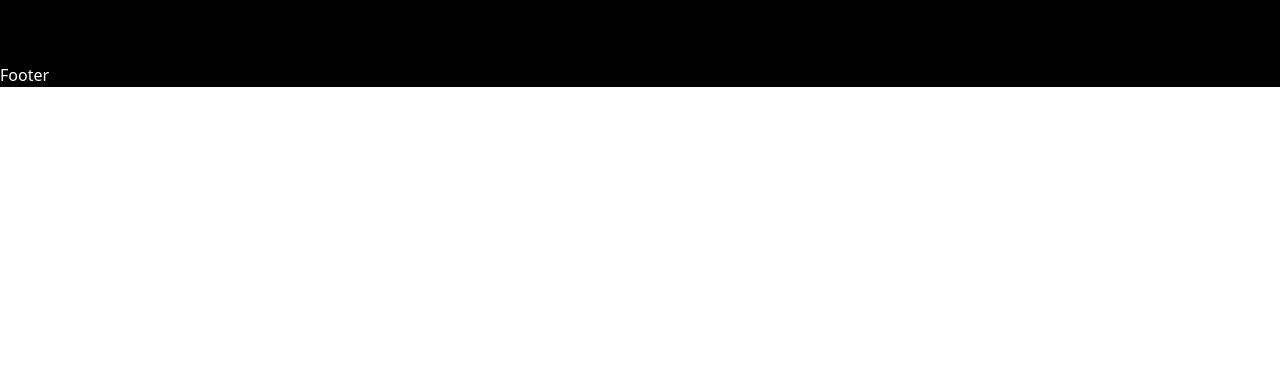
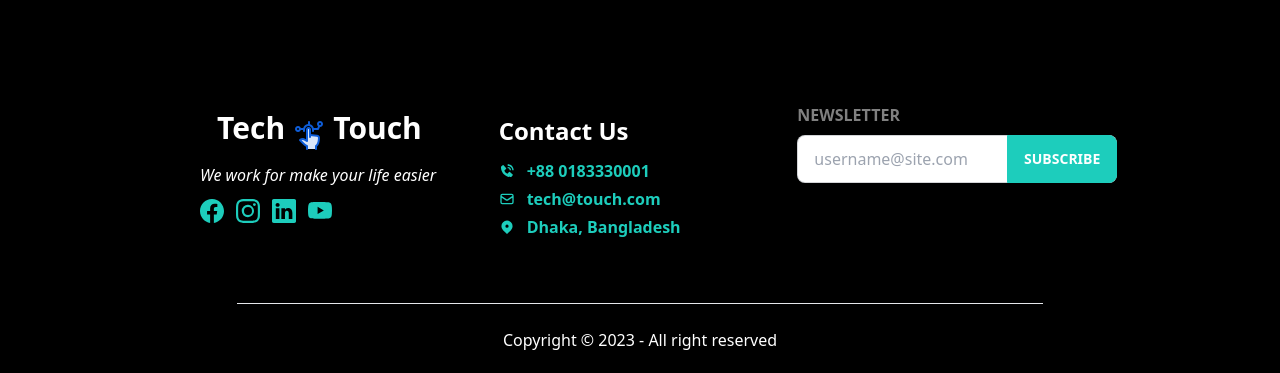
Before and after one commit to rakibaakter/tech-touch-client, a React (Vite) app: page / in a window 1280 px wide. Shown: the part 1445-1818 px from the top of the page. Before the commit the page ends 1532 px from the top, so only its background shows below. Built offline with nearby package versions, Linux system fonts and the light colour scheme.

Commit message:
added footer as main layout

```diff
--- a/package.json
+++ b/package.json
@@ -12,6 +12,7 @@
   "dependencies": {
     "react": "^18.2.0",
     "react-dom": "^18.2.0",
+    "react-icons": "^4.11.0",
     "react-router-dom": "^6.17.0"
   },
   "devDependencies": {
--- a/src/Layout/Layout.jsx
+++ b/src/Layout/Layout.jsx
@@ -1,5 +1,6 @@
 import { Outlet } from "react-router-dom";
 import Navbar from "../components/Header/Navbar";
+import FooterContainer from "../components/Footer/FooterContainer";
 
 const Layout = () => {
   return (
@@ -8,7 +9,7 @@ const Layout = () => {
       <div className="min-h-[90vh]">
         <Outlet />
       </div>
-      <h2>Footer</h2>
+      <FooterContainer />
     </div>
   );
 };
--- a/src/components/Brands/BrandsContainer.jsx
+++ b/src/components/Brands/BrandsContainer.jsx
@@ -12,7 +12,7 @@ const BrandsContainer = () => {
     //     backgroundImage: `url(${bgImg})`,
     //   }}
     >
-      <div className="px-4 lg:px-0 lg:w-3/4 mx-auto text-center my-16 ">
+      <div className="px-4 md:px-10 lg:px-0 lg:w-3/4 mx-auto text-center my-16 ">
         <h2 className="text-3xl font-semibold ">Our Brands </h2>
         <p className="mt-6 mb-16">
           We are working for you to make your life easier. We provide authentic
--- /dev/null
+++ b/src/components/Footer/FooterContainer.jsx
@@ -0,0 +1,63 @@
+import { BsFacebook, BsInstagram, BsLinkedin, BsYoutube } from "react-icons/bs";
+import { BiSolidPhoneCall } from "react-icons/bi";
+import { HiLocationMarker, HiOutlineMail } from "react-icons/hi";
+import Logo from "../Logo/Logo";
+
+const FooterContainer = () => {
+  return (
+    <footer className="px-4 md:px-10 lg:w-3/4 mx-auto mt-20 py-6">
+      <div className="grid grid-cols-1 gap-4 md:grid-cols-2 lg:grid-cols-3 ">
+        <div className=" space-y-3">
+          <Logo />
+          <p className="mt-3 italic ">We work for make your life easier</p>
+          <div className="flex text-2xl gap-3 text-accent ">
+            <BsFacebook />
+            <BsInstagram />
+            <BsLinkedin />
+            <BsYoutube />
+          </div>
+        </div>
+        <div>
+          <h3 className="my-3 text-2xl font-semibold">Contact Us</h3>
+          <ul className="font-semibold text-accent text-left">
+            <li className="flex mt-1 items-center gap-3 ">
+              <BiSolidPhoneCall />
+              <h4>+88 0183330001</h4>
+            </li>
+            <li className="flex mt-1 items-center gap-3 ">
+              <HiOutlineMail />
+              <h4>tech@touch.com</h4>
+            </li>
+            <li className="flex mt-1 items-center gap-3 ">
+              <HiLocationMarker />
+              <h4>Dhaka, Bangladesh</h4>
+            </li>
+          </ul>
+        </div>
+        <div>
+          <form>
+            <header className="footer-title">Newsletter</header>
+            <fieldset className="form-control w-76 md:w-80">
+              <div className="relative">
+                <input
+                  type="text"
+                  placeholder="username@site.com"
+                  className="input input-bordered w-full pr-16"
+                />
+                <button className="btn btn-accent text-white absolute top-0 right-0 rounded-l-none">
+                  Subscribe
+                </button>
+              </div>
+            </fieldset>
+          </form>
+        </div>
+      </div>
+      <div className=" mt-16 text-center">
+        <hr className="w-11/12 mx-auto mb-6" />
+        <span>Copyright © 2023 - All right reserved</span>
+      </div>
+    </footer>
+  );
+};
+
+export default FooterContainer;
--- a/src/components/Header/Banner.jsx
+++ b/src/components/Header/Banner.jsx
@@ -12,7 +12,7 @@ const Banner = () => {
     >
       <div className="hero-overlay bg-opacity-90"></div>
       <div className="hero ">
-        <div className="hero-content flex-col-reverse lg:flex-row-reverse ">
+        <div className="hero-content flex-col-reverse lg:flex-row-reverse mt-4 md:mt-10">
           <img src={logo2} className=" md:h-72 md:w-72 object-cover" />
           <div>
             <h1 className="text-5xl font-bold">Tech Touch</h1>
```
Also changed, not shown: 1 other file (tests, documents, lock files or other folders).
